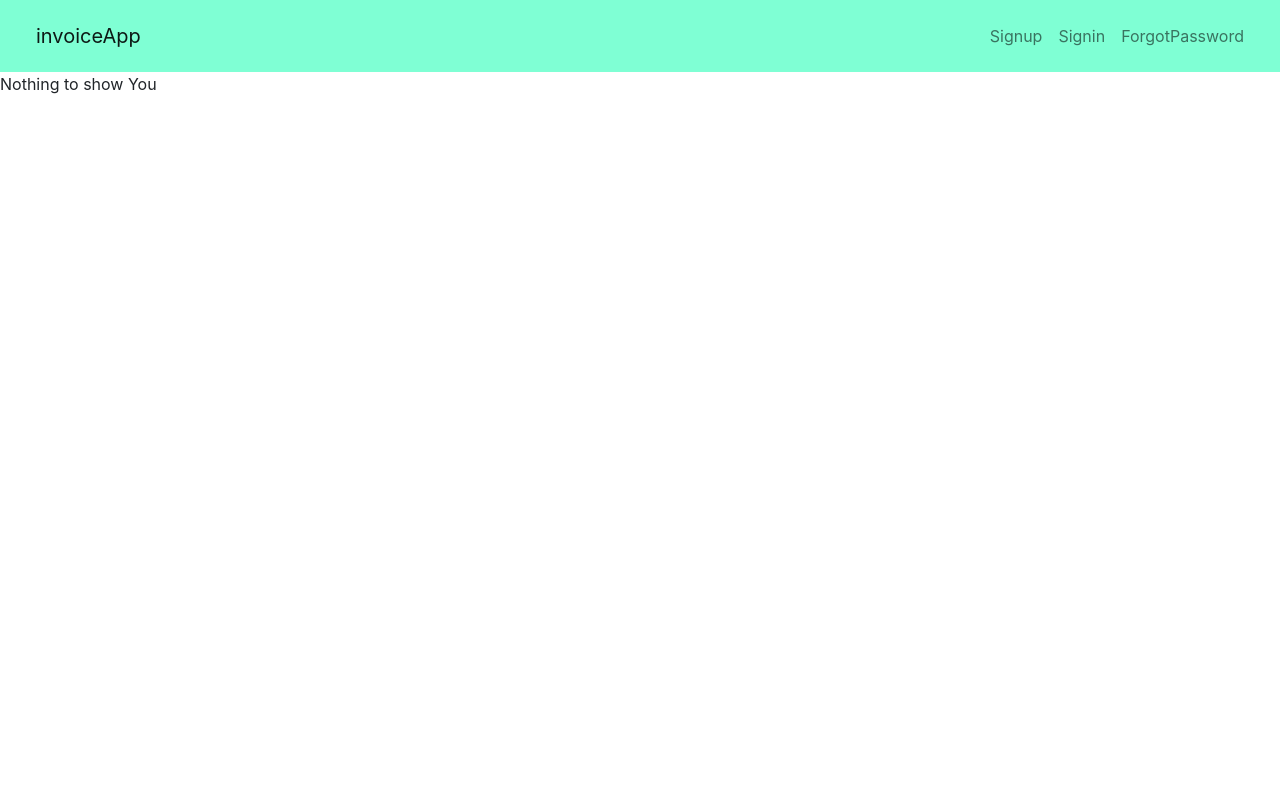
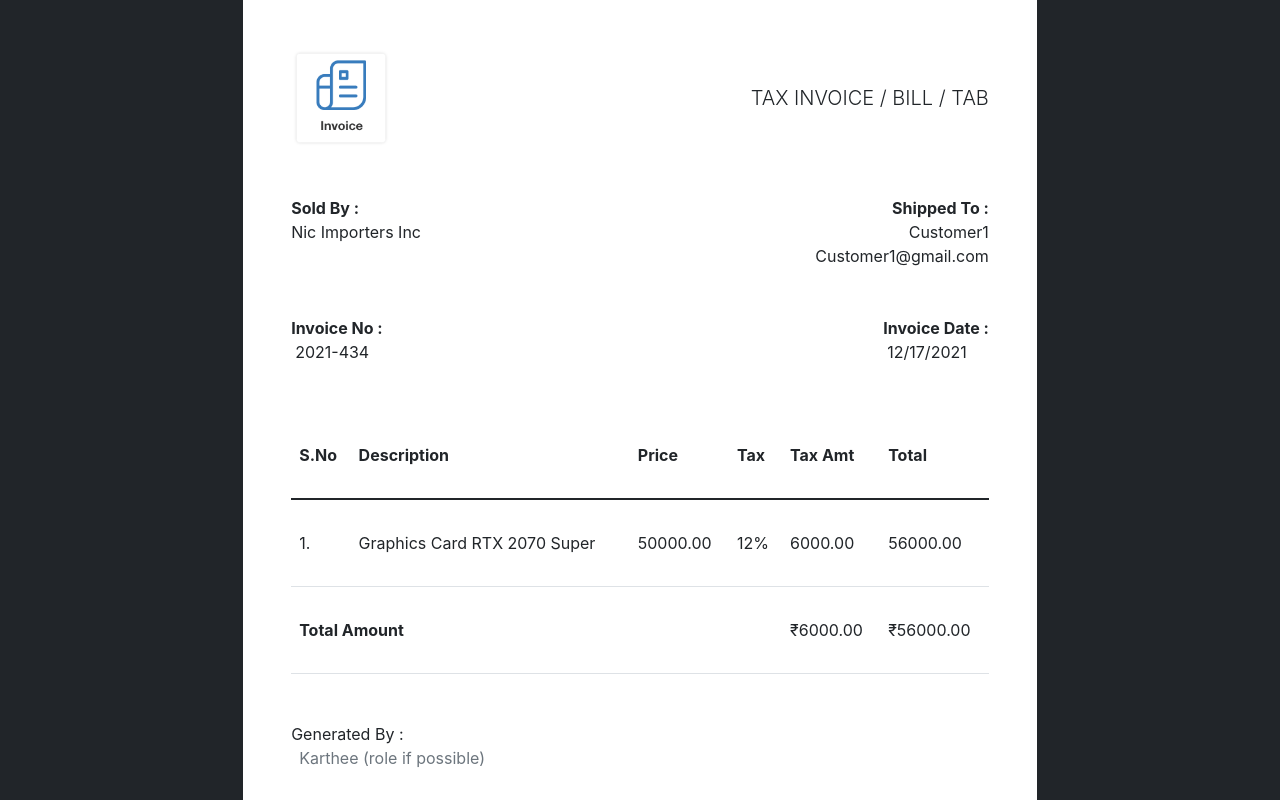
Before and after one commit to kar-thee/invoiceApp-client, a React (Create React App) app: page /invoice in a window 1280 px wide. Shown: the top 800 px of the page. Built offline with nearby package versions, Linux system fonts and the light colour scheme.

Commit message:
developed invoice ui

```diff
--- a/src/App.js
+++ b/src/App.js
@@ -18,18 +18,23 @@ import UserProvider from "./context/UserProvider";
 import Dashboard from "./pages/private/views/Dashboard";
 import Features from "./pages/private/views/Features";
 import Protected from "./components/Protected";
-import Navigation from "./components/Navigation";
+// import Navigation from "./components/Navigation";
 import Priorities from "./pages/private/views/Priorities";
 import MainScreen from "./pages/private/views/MainScreen";
+
+import Invoice from "./components/Invoice";
+import NavigationBar from "./NavigationBar";
 
 function App() {
   return (
     <>
       <UserProvider>
-        <Navigation />
+        <NavigationBar />
 
         <Routes>
           <Route path="/" element={<Home />} />
+
+          <Route path="/invoice" element={<Invoice />} />
 
           <Route path="/user">
             <Route path="signup" element={<Signup />} />
--- /dev/null
+++ b/src/NavigationBar.js
@@ -0,0 +1,15 @@
+import React from "react";
+import Navigation from "./components/Navigation";
+
+import useStatesFunc from "./hooks/useStatesFunc";
+
+const NavigationBar = () => {
+  const [state] = useStatesFunc();
+  return (
+    <>
+      <> {state.invoiceState ? null : <Navigation />}</>
+    </>
+  );
+};
+
+export default NavigationBar;
--- /dev/null
+++ b/src/components/Invoice.js
@@ -0,0 +1,144 @@
+import React, { useEffect } from "react";
+import useDispatchFunc from "../hooks/useDispatchFunc";
+
+import invoiceLogo from "./invoiceLogo.png";
+
+const Invoice = () => {
+  const [dispatch] = useDispatchFunc();
+
+  useEffect(() => {
+    dispatch({ type: "invoiceView" });
+    return () => {
+      dispatch({ type: "invoiceView" });
+    };
+  }, [dispatch]);
+
+  return (
+    <>
+      <div className="bg-dark">
+        <div>
+          <div
+            className="bg-white mx-auto"
+            style={{ maxHeight: "297mm", maxWidth: "210mm" }}
+          >
+            {/* here comes everything */}
+            <div className="container p-5 ">
+              <div className="">
+                {/* here logo and header */}
+                <div className="d-flex justify-content-between align-items-center mb-5">
+                  <div style={{ height: "100px", width: "auto" }}>
+                    <img
+                      src={invoiceLogo}
+                      alt="LOGO"
+                      height="100%"
+                      width="100%"
+                    />
+                  </div>
+                  <div className="lead"> TAX INVOICE / BILL / TAB </div>
+                </div>
+                {/* soldBy and ClientName */}
+                <div className="d-flex justify-content-between mb-5">
+                  <div className="d-flex flex-column">
+                    <div className="fw-bold"> Sold By :</div>
+                    <div className="d-flex flex-column">
+                      <div>Nic Importers Inc</div>
+                    </div>
+                  </div>
+                  <div className="d-flex flex-column align-items-end">
+                    <div className="fw-bold">Shipped To :</div>
+                    <div className="">
+                      <div className="d-flex flex-column align-items-end">
+                        <div>Customer1</div>
+                        <div>Customer1@gmail.com</div>
+                      </div>
+                    </div>
+                  </div>
+                </div>
+                {/* here invoice no and date */}
+                <div className="d-flex justify-content-between mb-5">
+                  <div className="d-flex flex-column">
+                    <div className="fw-bold">Invoice No :</div>
+                    <div className="ms-1">2021-434</div>
+                  </div>
+                  <div className="d-flex flex-column">
+                    <div className="fw-bold">Invoice Date :</div>
+                    <div className="ms-1">
+                      {new Date().toLocaleDateString()}
+                    </div>
+                  </div>
+                </div>
+                {/* here table */}
+                <div>
+                  <table className="table mb-5" style={{ lineHeight: "70px" }}>
+                    <thead>
+                      <tr className="">
+                        <th>S.No</th>
+                        <th>Description</th>
+                        <th>Price</th>
+                        <th>Tax</th>
+                        <th>Tax Amt</th>
+                        <th>Total</th>
+                      </tr>
+                    </thead>
+                    <tbody className="">
+                      <tr className="">
+                        <td>1.</td>
+                        <td>
+                          <div className="text-wrap text-break">
+                            {" "}
+                            Graphics Card RTX 2070 Super
+                          </div>
+                        </td>
+                        <td>50000.00</td>
+                        <td>12%</td>
+                        <td>{((12 / 100) * 50000).toFixed(2)}</td>
+                        <td>{((112 / 100) * 50000).toFixed(2)}</td>
+                      </tr>
+                      {/* here total Amount */}
+                      <tr className="my-5 py-5">
+                        <td colSpan="4" className="fw-bold">
+                          Total Amount
+                        </td>
+                        <td>₹{((12 / 100) * 50000).toFixed(2)}</td>
+                        <td>₹{((112 / 100) * 50000).toFixed(2)}</td>
+                      </tr>
+                    </tbody>
+                  </table>
+                </div>
+                {/* here employee name who generated invoice */}
+                <div className="mb-5">
+                  <div className=" d-flex flex-column ">
+                    <div>Generated By : </div>
+                    <div className="text-muted ms-2">
+                      {" "}
+                      Karthee (role if possible)
+                    </div>
+                  </div>
+                </div>
+                {/* here signature */}
+                <div className="d-flex justify-content-end me-5 mb-5 ">
+                  <div className="d-flex flex-column">
+                    <div className=" p-2 mb-1 text-center lead">
+                      Nic Importers Inc
+                    </div>
+                    <div className="fw-bold  border-top">
+                      Authorized Signature
+                    </div>
+                  </div>
+                </div>
+                {/* here note */}
+                <div className="mb-5 position-absolute">
+                  <div className="text-muted fw-lighter fst-italic">
+                    Payment due in 90 days from invoice date
+                  </div>
+                </div>
+              </div>
+            </div>
+          </div>
+        </div>
+      </div>
+    </>
+  );
+};
+
+export default Invoice;
--- a/src/hooks/InitialValues.js
+++ b/src/hooks/InitialValues.js
@@ -4,6 +4,7 @@ const initialValues = {
   role: null,
   loading: false,
   sidebar: true,
+  invoiceState: false,
   success: null,
   error: null,
 };
--- a/src/hooks/ReducerFunction.js
+++ b/src/hooks/ReducerFunction.js
@@ -40,6 +40,9 @@ const ReducerFunction = (state, actionObj) => {
     case "loadingStop":
       return { ...state, loading: false };
 
+    case "invoiceView":
+      return { ...state, invoiceState: !state.invoiceState };
+
     case "success":
       return { ...state, loading: false, success: true };
 
```
Also changed, not shown: src/components/invoiceLogo.png (added).
